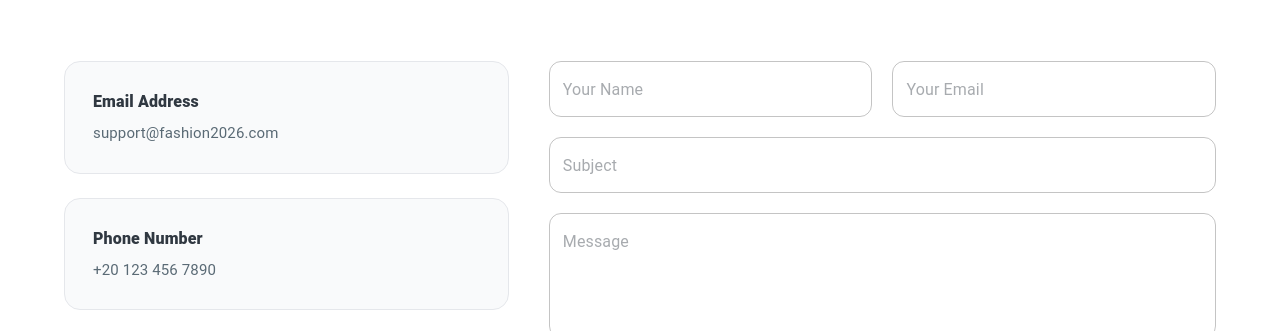
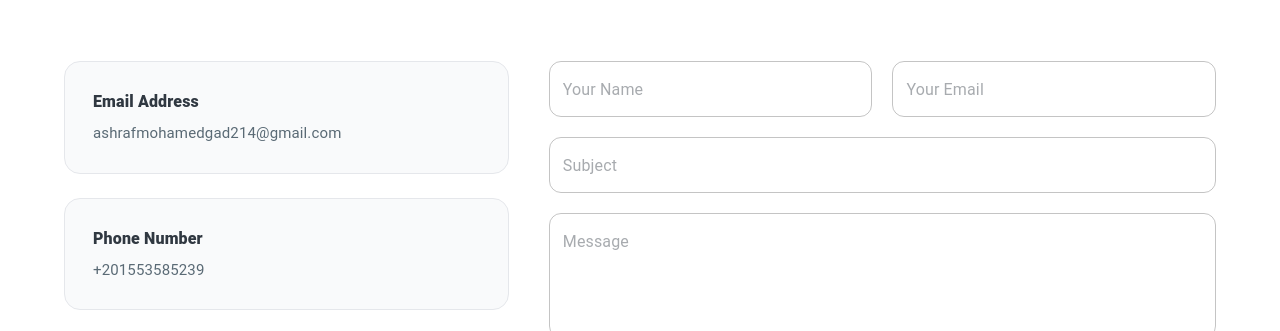
Before and after one commit to AshrafGad1001/Ecommerce-next-js, a Next.js app: page / in a window 1280 px wide. Shown: the part 2260-2591 px from the top of the page. Built offline with nearby package versions, Linux system fonts and the light colour scheme; no server answers.

Commit message:
Update contact details in page.tsx

```diff
--- a/src/app/page.tsx
+++ b/src/app/page.tsx
@@ -318,11 +318,11 @@ export default function Home() {
                         <Box sx={{ flex: 1, display: 'flex', flexDirection: 'column', gap: 3 }}>
                             <Paper sx={{ p: 3.5, borderRadius: 4, bgcolor: '#F9FAFB', border: '1px solid #e5e7eb' }} elevation={0}>
                                     <Typography sx={{ fontWeight: 800, color: '#303841', mb: 1, fontSize: '16px' }}>Email Address</Typography>
-                                <Typography sx={{ color: '#5A6A75', fontSize: '15px' }}>support@fashion2026.com</Typography>
+                                <Typography sx={{ color: '#5A6A75', fontSize: '15px' }}>ashrafmohamedgad214@gmail.com </Typography>
                             </Paper>
                             <Paper sx={{ p: 3.5, borderRadius: 4, bgcolor: '#F9FAFB', border: '1px solid #e5e7eb' }} elevation={0}>
                                     <Typography sx={{ fontWeight: 800, color: '#303841', mb: 1, fontSize: '16px' }}>Phone Number</Typography>
-                                <Typography sx={{ color: '#5A6A75', fontSize: '15px' }}>+20 123 456 7890</Typography>
+                                <Typography sx={{ color: '#5A6A75', fontSize: '15px' }}>+201553585239</Typography>
                             </Paper>
                             <Paper sx={{ p: 3.5, borderRadius: 4, bgcolor: '#F9FAFB', border: '1px solid #e5e7eb' }} elevation={0}>
                                     <Typography sx={{ fontWeight: 800, color: '#303841', mb: 1, fontSize: '16px' }}>Headquarters</Typography>
```
